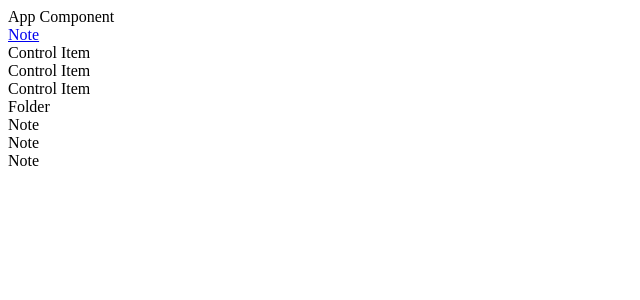
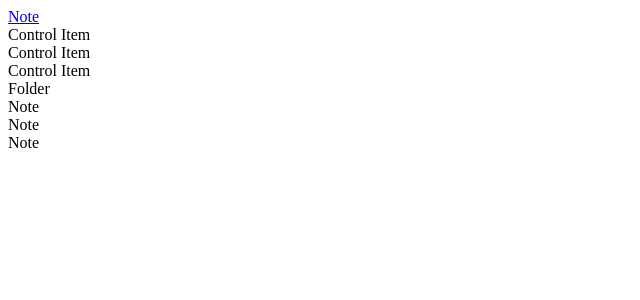
Before and after one commit to tony-blackie/note-manager, a React app: page / in a window 1280 px wide. Shown: the top 300 px of the page, without its empty margins (0-640 px from the left). Built offline with nearby package versions, Linux system fonts and the light colour scheme.

Commit message:
Remove unnecessary code

```diff
--- a/src/components/AppComponent.jsx
+++ b/src/components/AppComponent.jsx
@@ -10,10 +10,7 @@ export default class App extends Component {
     render() {
         return (
             <div>
-                <div>App Component</div>
                 <Link to="/note">Note</Link>
-                {this.props.children}
-
                 <ControlPanel />
                 <FolderTree />
                 <NotePanel />
```
